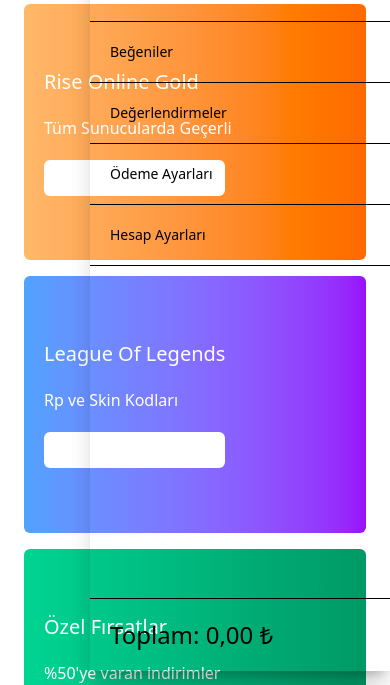
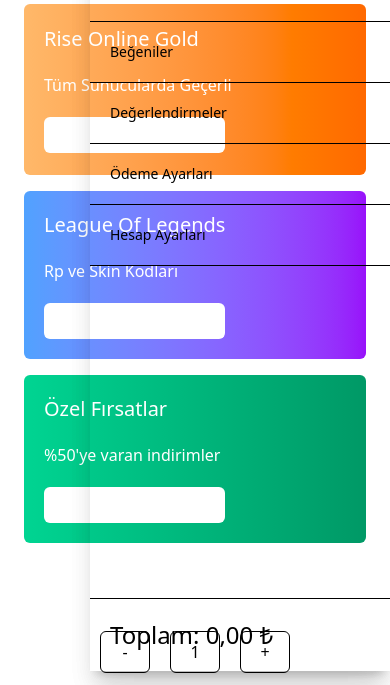
Before and after one commit to s-pehlivan/case-hyper-technology, a website built with Vite: page index.html in a window 390 px wide. Shown: the part 173-858 px from the top of the page. Built offline with nearby package versions, Linux system fonts and the light colour scheme.

Commit message:
Fix responsive cards

```diff
--- a/index.html
+++ b/index.html
@@ -75,11 +75,9 @@
         class="grid grid-cols-1 sm:grid-cols-2 md:grid-cols-3 gap-4 w-full mb-5"
       >
         <div
-          class="w-full aspect-[4/3] flex flex-col justify-center gap-5 text-white bg-gradient-to-r from-orange-300 to-orange-500 p-5 rounded-md"
+          class="w-full aspect-[4/2] md:aspect-[4/2.5] lg:aspect-[4/2] flex flex-col justify-center gap-5 text-white bg-gradient-to-r from-orange-300 to-orange-500 p-5 rounded-md"
         >
-          <div class="text-xl sm:text-2xl md:text-3xl semibold-font">
-            Rise Online Gold
-          </div>
+          <div class="text-xl sm:text-2xl semibold-font">Rise Online Gold</div>
           <div class="text-md md:text-lg light-font">
             Tüm Sunucularda Geçerli
           </div>
@@ -90,11 +88,9 @@
           </button>
         </div>
         <div
-          class="w-full aspect-[4/3] text-white flex flex-col justify-center gap-5 bg-gradient-to-r from-blue-400 to-purple-600 p-5 rounded-md"
+          class="w-full text-white flex flex-col justify-center gap-5 bg-gradient-to-r from-blue-400 to-purple-600 p-5 rounded-md"
         >
-          <div class="text-xl sm:text-2xl md:text-3xl semibold-font">
-            League Of Legends
-          </div>
+          <div class="text-xl sm:text-2xl semibold-font">League Of Legends</div>
           <div class="text-md md:text-lg light-font">Rp ve Skin Kodları</div>
           <button
             class="hover:scale-[1.05] transition-al text-sm md:text-mdl duration-500 bg-white p-2 rounded-md text-text w-[60%] cursor-pointer hover:bg-white/90 transition-all dıuration-500"
@@ -103,11 +99,9 @@
           </button>
         </div>
         <div
-          class="w-full aspect-[4/3] flex flex-col justify-center gap-5 text-white bg-gradient-to-r from-emerald-400 to-emerald-600 p-5 rounded-md"
+          class="w-full flex flex-col justify-center gap-5 text-white bg-gradient-to-r from-emerald-400 to-emerald-600 p-5 rounded-md"
         >
-          <div class="text-xl sm:text-2xl md:text-3xl semibold-font">
-            Özel Fırsatlar
-          </div>
+          <div class="text-xl sm:text-2xl semibold-font">Özel Fırsatlar</div>
           <div class="text-md md:text-lg light-font">
             %50'ye varan indirimler
           </div>
```
